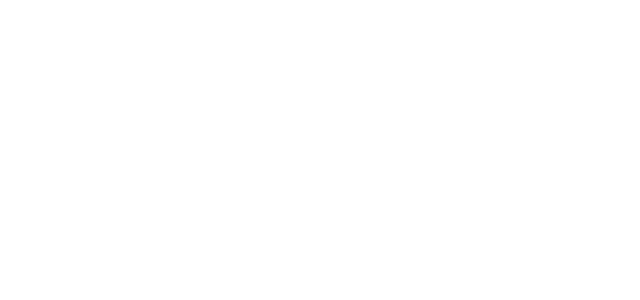
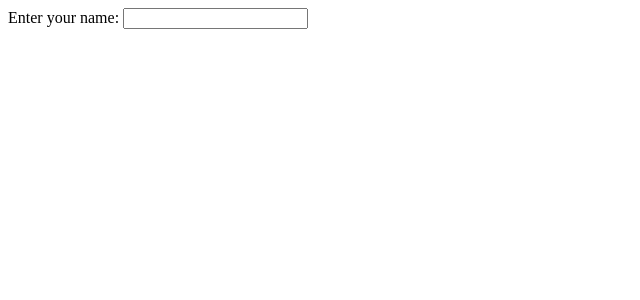
Before and after one commit to acciojob/personal-greeting-Vedprakash321, a React app: page / in a window 1280 px wide. Shown: the top 300 px of the page, without its empty margins (0-640 px from the left). Built offline with nearby package versions, Linux system fonts and the light colour scheme.

Commit message:
added solution

```diff
--- a/src/components/App.js
+++ b/src/components/App.js
@@ -1,11 +1,25 @@
 
-import React from "react";
+import React, { useState } from 'react';
 import './../styles/App.css';
 
 const App = () => {
+  const [name, setName] = useState('');
+
+  // Event handler for input change
+  const handleNameChange = (event) => {
+    setName(event.target.value);
+  };
+
   return (
     <div>
-        {/* Do not remove the main div */}
+        <label htmlFor="nameInput">Enter your name: </label>
+      <input
+        id="nameInput"
+        type="text"
+        value={name}
+        onChange={handleNameChange}
+      />
+      {name && <p>Hello, {name}! Welcome to our website.</p>}
     </div>
   )
 }
```
